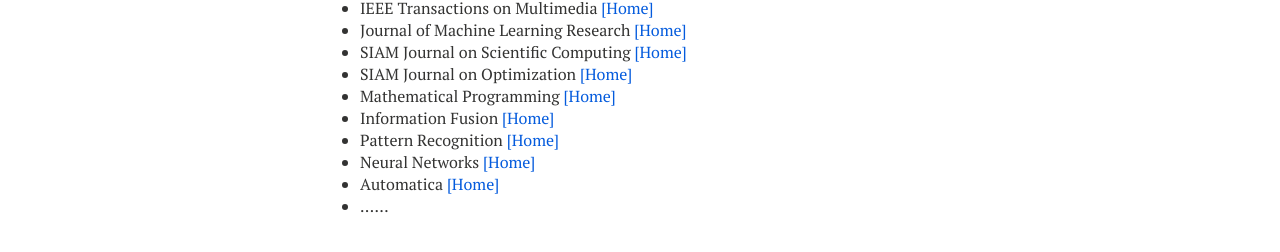
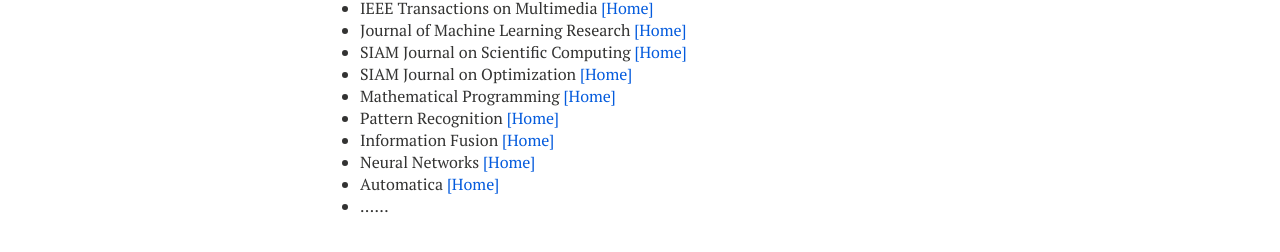
Before and after one commit to xianchaoxiu/xianchaoxiu.github.io, a Jekyll site: the page built from activities/index.md, in a window 1280 px wide. Shown: the part 541-793 px from the top of the page. Built offline with Jekyll 4.4.1, drawn with Linux system fonts in a browser that asks for light colours; nearby versions of some CDN libraries.

Commit message:
Update index.md

```diff
--- a/activities/index.md
+++ b/activities/index.md
@@ -30,8 +30,8 @@ share: false
 * SIAM Journal on Scientific Computing <a href="https://www.siam.org/publications/siam-journals/siam-journal-on-scientific-computing/" class="textlink" target="_blank">[Home]</a> <br>
 * SIAM Journal on Optimization <a href="https://www.siam.org/publications/siam-journals/siam-journal-on-optimization/" class="textlink" target="_blank">[Home]</a> <br>
 * Mathematical Programming <a href="https://link.springer.com/journal/10107" class="textlink" target="_blank">[Home]</a> <br>
+* Pattern Recognition <a href="https://www.sciencedirect.com/journal/pattern-recognition" class="textlink" target="_blank">[Home]</a> <br>
 * Information Fusion <a href="https://www.sciencedirect.com/journal/information-fusion" class="textlink" target="_blank">[Home]</a> <br>
-* Pattern Recognition <a href="https://www.sciencedirect.com/journal/pattern-recognition" class="textlink" target="_blank">[Home]</a> <br>
 * Neural Networks <a href="https://www.sciencedirect.com/journal/neural-networks" class="textlink" target="_blank">[Home]</a> <br>
 * Automatica <a href="https://www.sciencedirect.com/journal/automatica" class="textlink" target="_blank">[Home]</a> <br>
 * ......
```
